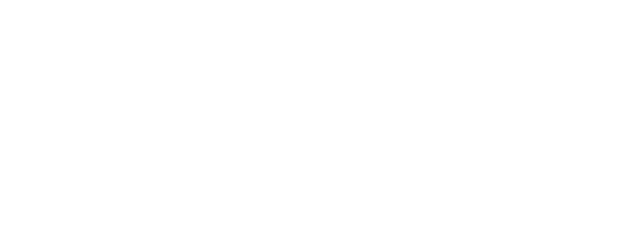
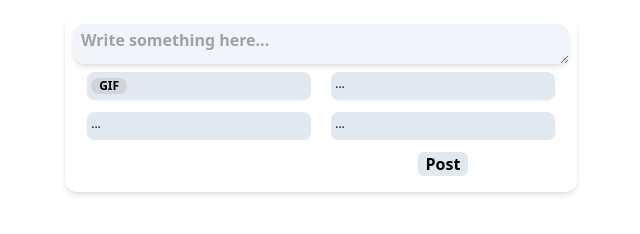
Before and after one commit to sanat98/fb-post-ui, a plain HTML site: page index.html in a window 1280 px wide. Shown: the whole page, without its empty margins (319-959 px from the left). Drawn offline with Linux system fonts and the light colour scheme; the site is published under a folder, as on GitHub Pages, so addresses that start at the root find nothing.

Commit message:
3rd commit hosting fixed

```diff
--- a/index.html
+++ b/index.html
@@ -1 +1 @@
-<!doctype html><html lang="en"><head><meta charset="utf-8"/><link rel="icon" href="/favicon.ico"/><meta name="viewport" content="width=device-width,initial-scale=1"/><meta name="theme-color" content="#000000"/><meta name="description" content="Web site created using create-react-app"/><link rel="apple-touch-icon" href="/logo192.png"/><link rel="manifest" href="/manifest.json"/><title>React App</title><script defer="defer" src="/static/js/main.8d3070f5.js"></script><link href="/static/css/main.ef0cc1ff.css" rel="stylesheet"></head><body><noscript>You need to enable JavaScript to run this app.</noscript><div id="root"></div></body></html>
+<!doctype html><html lang="en"><head><meta charset="utf-8"/><link rel="icon" href="favicon.ico"/><meta name="viewport" content="width=device-width,initial-scale=1"/><meta name="theme-color" content="#000000"/><meta name="description" content="Web site created using create-react-app"/><link rel="apple-touch-icon" href="logo192.png"/><link rel="manifest" href="manifest.json"/><title>React App</title><script defer="defer" src="static/js/main.8d3070f5.js"></script><link href="static/css/main.ef0cc1ff.css" rel="stylesheet"></head><body><noscript>You need to enable JavaScript to run this app.</noscript><div id="root"></div></body></html>
```
